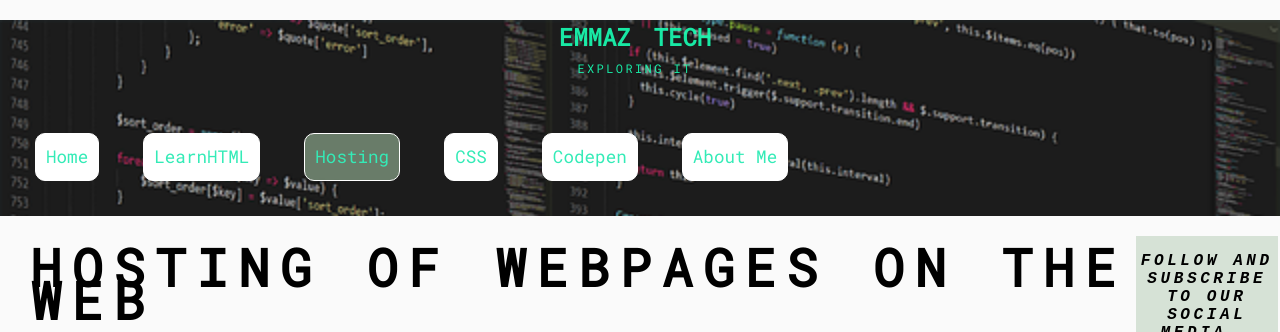
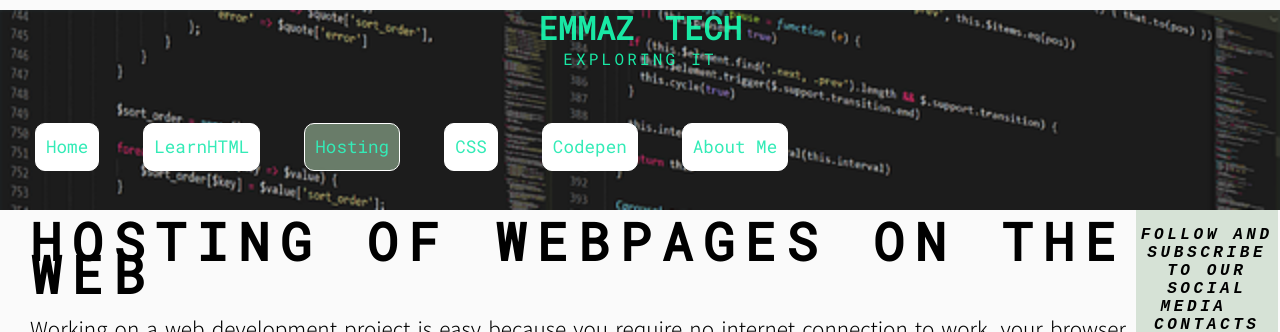
Before and after one commit to eonaeko/Project, a plain HTML site: page Hosting.html in a window 1280 px wide. Shown: the top 332 px of the page. Drawn offline with Linux system fonts and the light colour scheme.

Commit message:
Edit as of 20/11/2020

```diff
--- a/Hosting.html
+++ b/Hosting.html
@@ -10,7 +10,8 @@
     <link rel="stylesheet" href="https://cdnjs.cloudflare.com/ajax/libs/font-awesome/4.7.0/css/font-awesome.min.css">
 </head>
 <body>
-    <header id="Header-Nav" class="sticky">
+    <header id="Header-Nav " class="sticky smaller-header">
+
         <div>
          <h1>EMMAZ TECH</h1>
          <span>EXPLORING IT</span>
```
Also changed, not shown: AboutMe.html (+1 -1 lines), CSS_Colors.html (+1 -1 lines), codepen.html (+1 -1 lines), index.html (+1 -1 lines).
